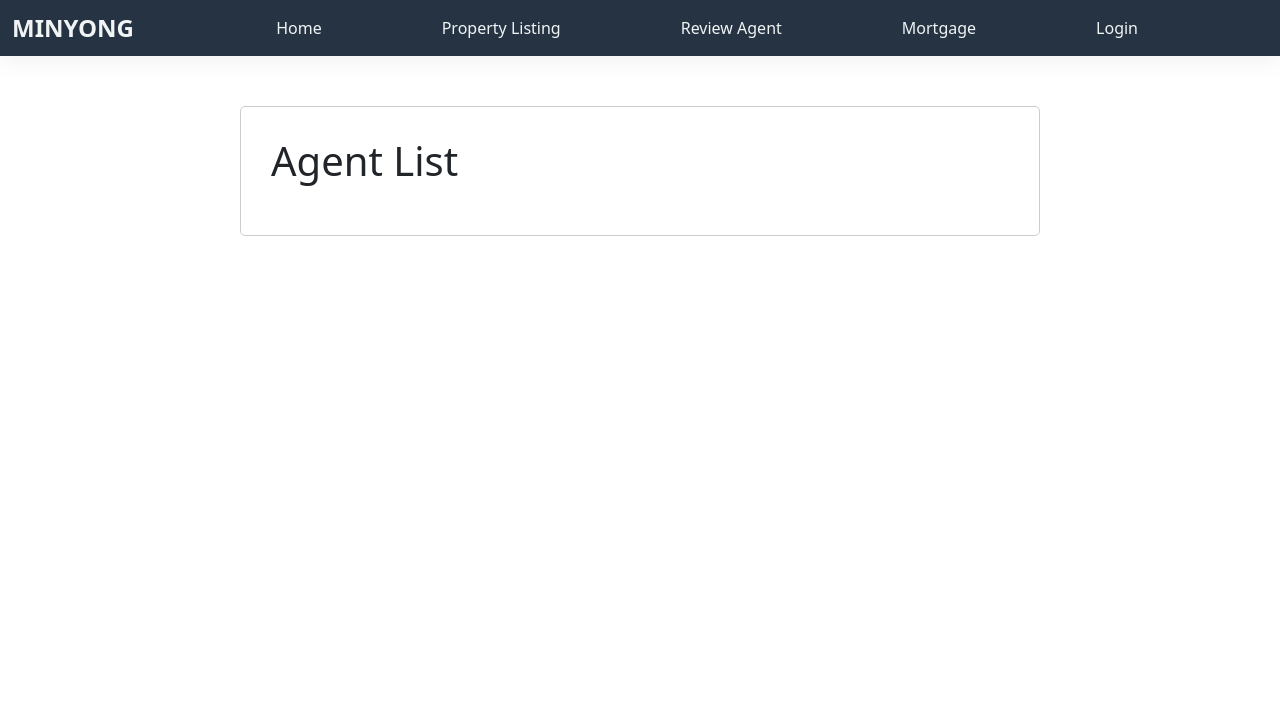
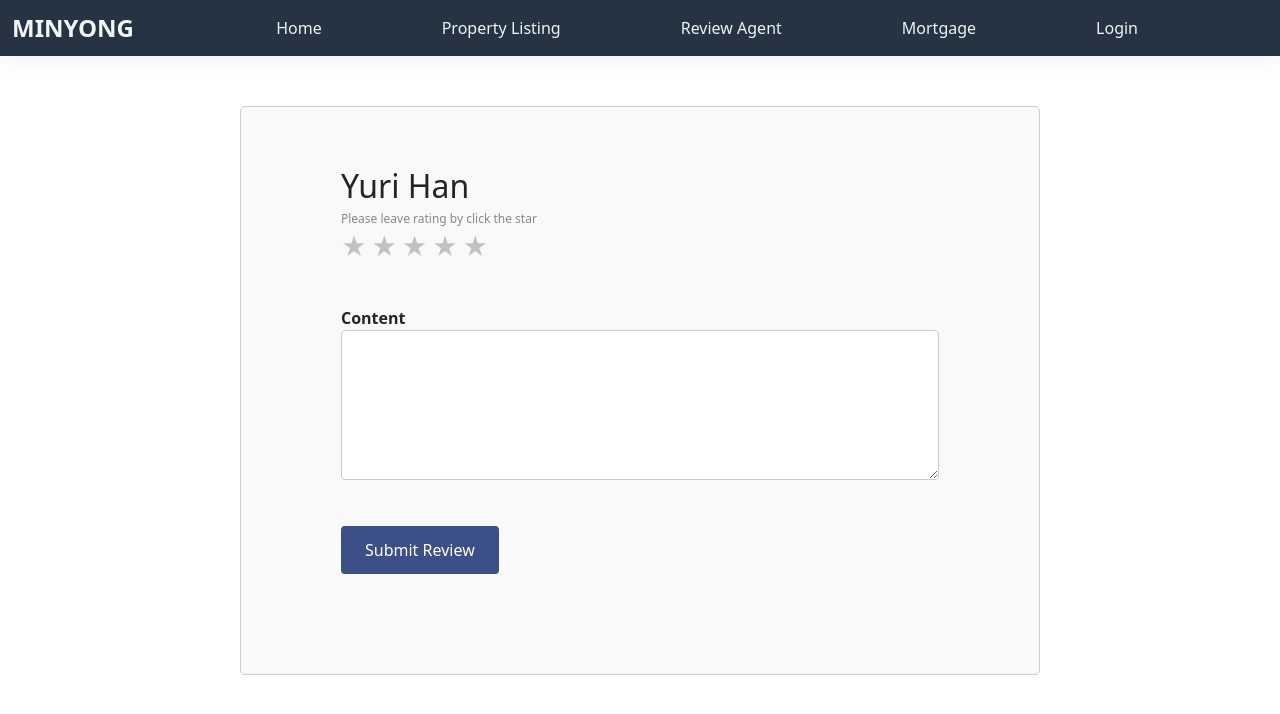
Before and after one commit to jiwonyah/314, a Flask app: page /write-review/3 in a window 1280 px wide. Shown: the top 714 px of the page. Run offline with Flask 3, Linux system fonts and the light colour scheme; data comes from the database, SQL or seed files in the repository; parts of the project's set-up code (start-up, migrations or seed data) failed here and were passed over.

Commit message:
Update writeReviewForm.html

```diff
--- a/myproject/csit314/boundary/templates/review/writeReviewForm.html
+++ b/myproject/csit314/boundary/templates/review/writeReviewForm.html
@@ -1,54 +1,92 @@
 {% extends 'base.html' %}
+
 {% block content %}
-<!--
-Users can view a list of registered agents on this page,
-and can click the 'Write Review' button next to each agent to navigate to the review writing page.
--->
-<div id="agent-list-page">
-    <h1>Agent List</h1>
-    <table id="agentListTable">
-        <thead id="agentListHead">
-            <tr id="agentListRow">
-            </tr>
-        </thead>
-        <tbody id="agentList">
-            <!-- Agent data should be in here. -->
-        </tbody>
-    </table>
+<!--<div class="container mt-5">-->
+<!--action="/write-review/${agentId}"-->
+<form id="write-review-form" method="POST">
+    {{ form.hidden_tag() }}
+    {{ form.agent_id }}
+    <div>
+        <h2>
+            {{ user.firstName }} {{ user.lastName }}
+        </h2>
+        <!--<p class="small-text">Real Estate Agent</p>-->
+        <p class="small-text">Please leave rating by click the star</p>
+        <div class="stars">
+            <span class="star" data-rating="1">&#9733;</span>
+            <span class="star" data-rating="2">&#9733;</span>
+            <span class="star" data-rating="3">&#9733;</span>
+            <span class="star" data-rating="4">&#9733;</span>
+            <span class="star" data-rating="5">&#9733;</span>
+            <input type="hidden" name="rating" id="rating" value="0">
+        </div>
+    </div>
+    <div>
+        {{ form.content.label }}
+        {{ form.content }}
+    </div>
+    {{ form.submit }}
+</form>
 
-    <script>
-        // Asynchronously request agent data from the /api/agents path
-        function fetchAgents() {
-            fetch('api/agents')
-                // If a successful response is received from the server, dynamically update the page content using response data (JSON object)
-                .then(response => response.json())
-                .then(data => {
-                    const agents = data.agents;
-                    const listElement = document.getElementById('agentList');
-                    listElement.innerHTML = ''; // empty existing list
 
-                    // create table row with agent data and a button to write a review
-                    agents.forEach(agent => {
-                        // Combine firstname and lastname into a single full name
-                        const fullName = `${agent.firstName} ${agent.lastName}`;
+<script>
+    document.addEventListener("DOMContentLoaded", function() {
+        const stars = document.querySelectorAll(".star");
+        const feedbackTextarea = document.getElementById("feedback");
+        const submitBtn = document.getElementById("submit-btn");
+        let rating = 0;
 
-                        const row = `<tr>
-                                        <td>
-                                            <div class="agentName">${fullName}</div>
-                                        </td>
-                                        <td><a href="/write-review/${agent.id}" class="review-button">Write Review</a></td>
-                                     </tr>`;
-                        listElement.innerHTML += row;
-                    });
-                })
-                // Display an error message in the console if the network request fails or an error occurs
-                .catch(error => console.error('Error:', error));
+        // Highlight stars up to the selected one by user
+        function highlightStars(index) {
+            stars.forEach((star, i) => {
+                star.classList.toggle("active", i < index);
+            });
         }
 
-        // bring agent data when page loads
-        window.onload = function() {
-            fetchAgents();
-        };
-    </script>
-</div>
+        // Add click event listener to stars
+        stars.forEach(star => {
+            star.addEventListener("click", function() {
+                rating = parseInt(this.getAttribute("data-rating"));
+                document.getElementById("rating").value = rating;
+                highlightStars(rating);
+            });
+        });
+
+        // Submit button click event
+        submitBtn.addEventListener("click", function(event) {
+            event.preventDefault();
+
+            const formData = {
+                'rating': rating,
+                'content': feedbackTextarea.value,
+                'agent_id': '{{ agent_id }}'
+            };
+
+            const url = `/write-review/{{ agent_id }}`;
+
+            fetch(url, {
+                method: 'POST',
+                headers: {
+                    'Content-Type': 'application/json',
+                    'X-CSRFToken': csrfToken
+                },
+                body: JSON.stringify(formData)
+            })
+            .then(response => {
+                if (!response.ok) {
+                    throw new Error('Network response was not ok');
+                }
+                window.location.href = '{{ url_for("write_review_controller.agent_list") }}';
+            })
+            .catch(error => {
+                console.error('There was a problem with your fetch operation:', error);
+                alert('An error occurred. Please try again later.');
+            });
+        });
+    });
+
+</script>
+
+
+<!--</div>-->
 {% endblock %}
```
